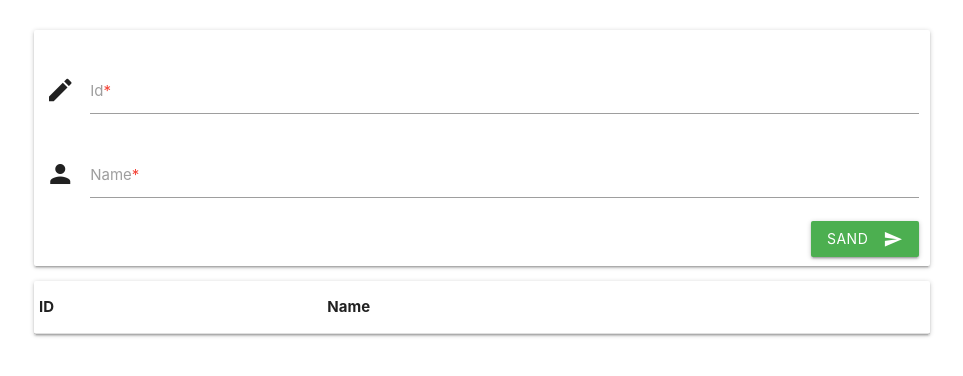
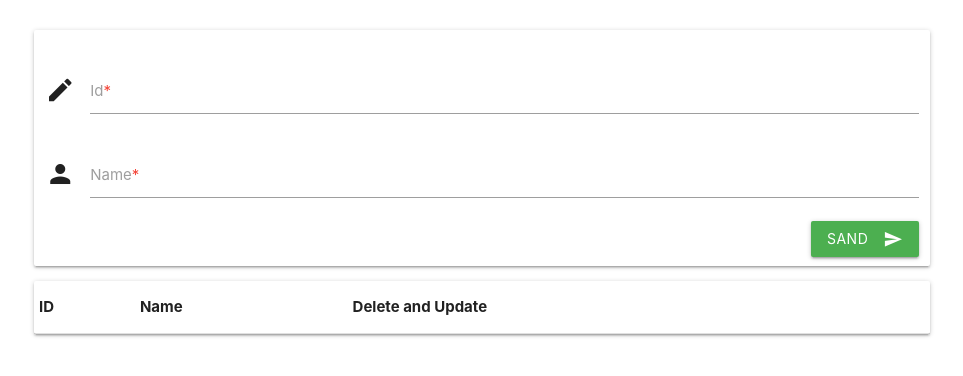
Before and after one commit to mudasarsabir/read-and-write-data-from-firebase-database, a plain HTML site: page index.html in a window 1280 px wide. Shown: the whole page, without its empty margins (158-1121 px from the left). Drawn offline with nearby package versions, Linux system fonts and the light colour scheme.

Commit message:
Update index.html

```diff
--- a/index.html
+++ b/index.html
@@ -87,6 +87,7 @@
                             <tr>
                                 <th>ID</th>
                                 <th>Name</th>
+                                <th>Delete and Update</th>
                             </tr>
                           </thead>
                     </table>
```
